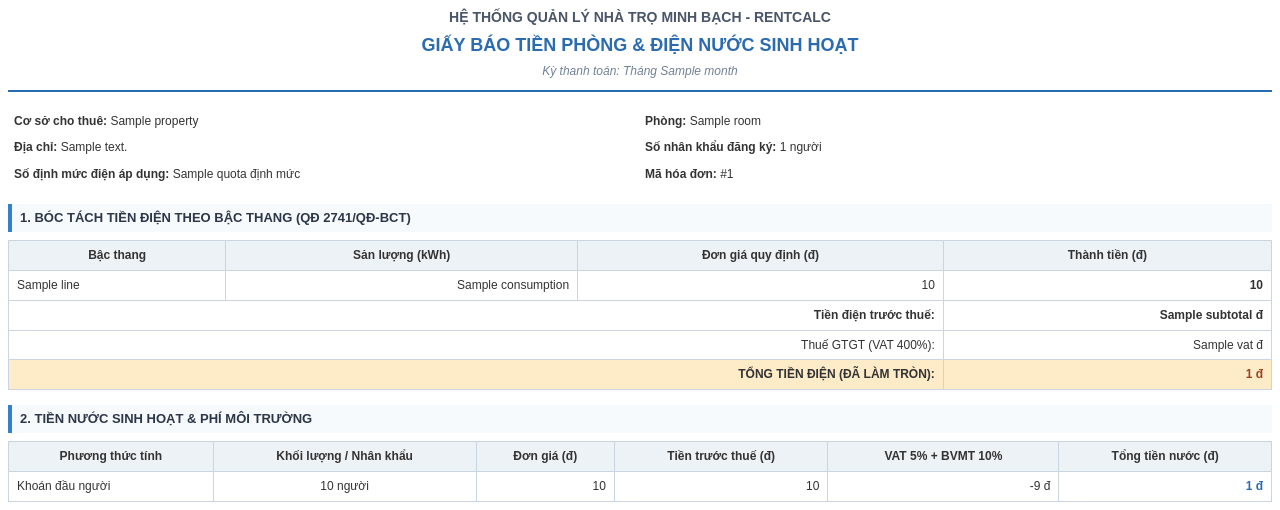
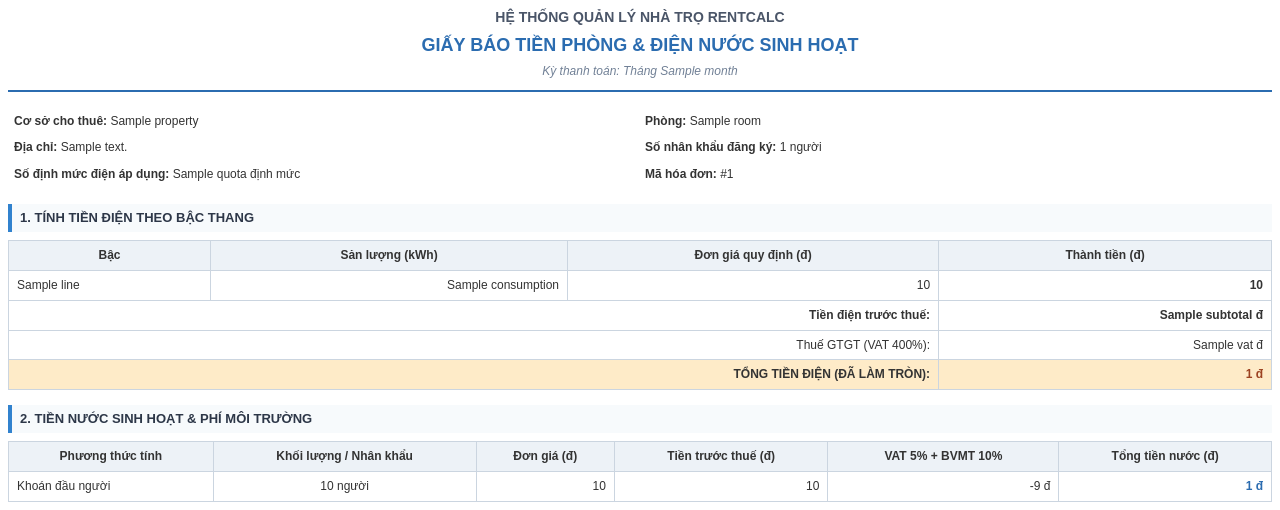
Before and after one commit to phattvh/OLP---RentCalc, a FastAPI app: template app/templates/invoices/pdf_template.html.j2 in a window 1280 px wide. Shown: the top 510 px of the page. Run offline with FastAPI, Linux system fonts and the light colour scheme; the template is opened without the code that fills it: most values are stand-ins (such as "Sample title", 1, 10 or a date in 2020).

Commit message:
style(export): adjust invoice pdf header title and tier column width

```diff
--- a/app/templates/invoices/pdf_template.html.j2
+++ b/app/templates/invoices/pdf_template.html.j2
@@ -86,7 +86,7 @@
 </head>
 <body>
     <div class="header">
-        <div style="font-size: 14px; font-weight: bold; color: #4a5568;">HỆ THỐNG QUẢN LÝ NHÀ TRỌ MINH BẠCH - RENTCALC</div>
+        <div style="font-size: 14px; font-weight: bold; color: #4a5568;">HỆ THỐNG QUẢN LÝ NHÀ TRỌ RENTCALC</div>
         <div class="title">GIẤY BÁO TIỀN PHÒNG & ĐIỆN NƯỚC SINH HOẠT</div>
         <div style="font-style: italic; color: #718096;">Kỳ thanh toán: Tháng {{ invoice.month }}</div>
     </div>
@@ -107,11 +107,11 @@
     </table>
 
     <!-- PHẦN 1: TIỀN ĐIỆN -->
-    <div class="section-heading">1. BÓC TÁCH TIỀN ĐIỆN THEO BẬC THANG (QĐ 2741/QĐ-BCT)</div>
+    <div class="section-heading">1. TÍNH TIỀN ĐIỆN THEO BẬC THANG</div>
     <table class="data-table">
         <thead>
             <tr>
-                <th>Bậc thang</th>
+                <th style="width: 16%;">Bậc</th>
                 <th>Sản lượng (kWh)</th>
                 <th>Đơn giá quy định (đ)</th>
                 <th>Thành tiền (đ)</th>
```
